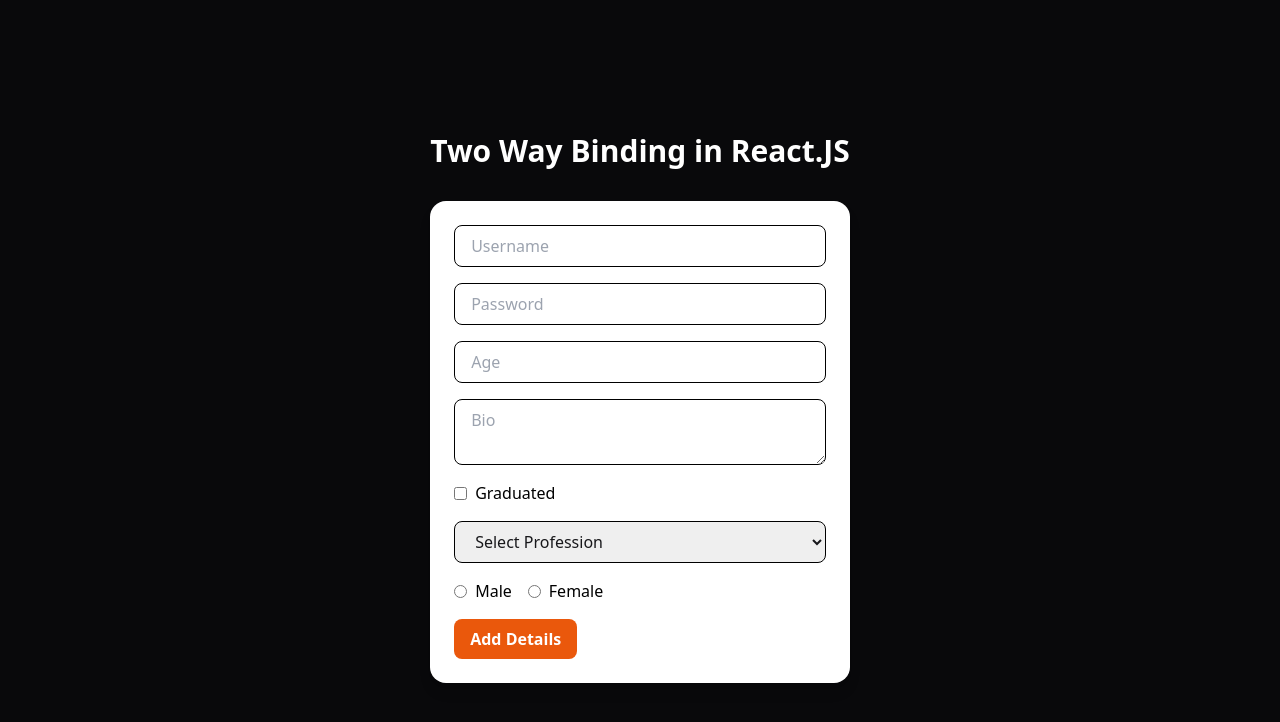
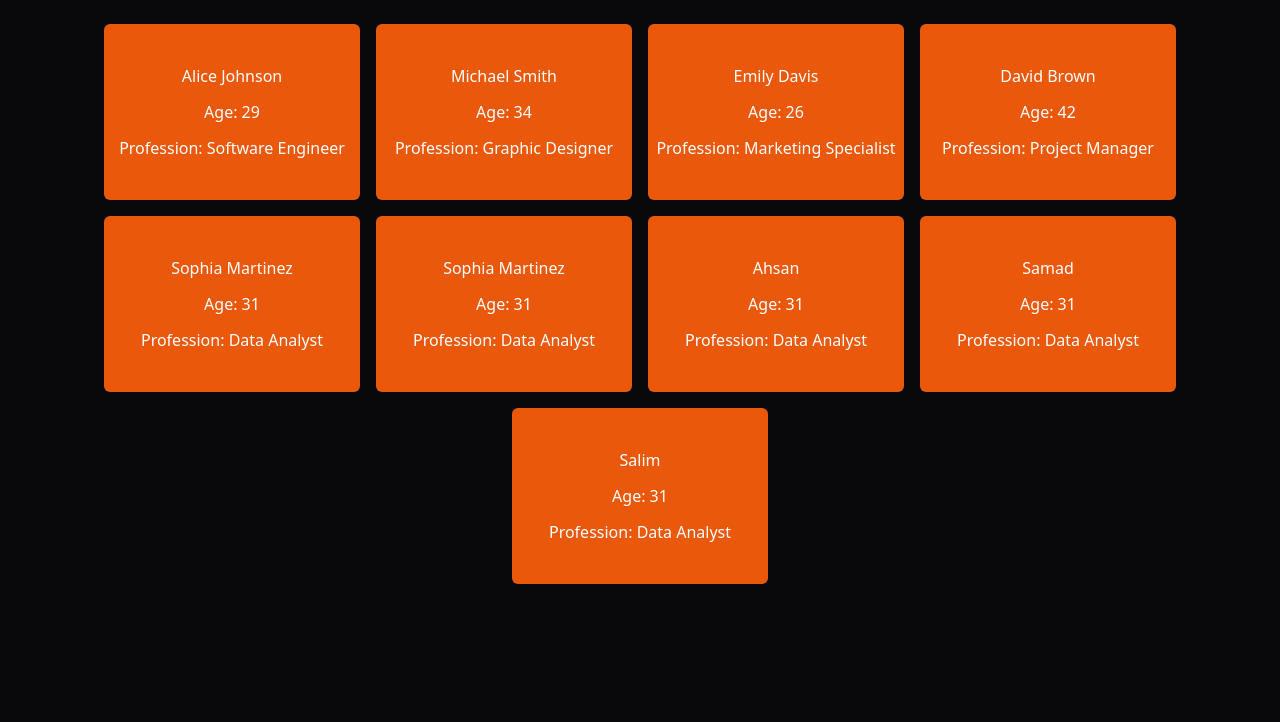
Before and after one commit to Samadali123/Reactjs--Topics, a React (Vite) app: page / in a window 1280 px wide. Shown: the top 722 px of the page. Built offline with nearby package versions, Linux system fonts and the light colour scheme.

Commit message:
Learn About Context Api

```diff
--- a/src/App.jsx
+++ b/src/App.jsx
@@ -1,4 +1,4 @@
-import React, { useState } from 'react'
+import React, { useContext, useState } from 'react'
 import Navbar from "./components/navbar"
 import Content from './components/content'
 import Footer from "./components/footer"
@@ -9,27 +9,36 @@
 import Updateobject from './components/updateobjects'
 import UpdateArrayofobjects from './components/updateArrayofobjects'
 import TwoWayBinding from './components/twoway'
+import Ref from "./components/ref"
+import Cards from './components/data'
 
 
 
 
 const App = () => {
+
   const  [age1, setage1] = useState(0);
   const  [age2, setage2] = useState(0);
   const  [age3, setage3] = useState(0);
   const  [age4, setage4] = useState(0);
   const  [age5, setage5] = useState(0);
+  let age = 15;
 
-  let age = 15;
 
 
 
   return (
     <>
      <div className='w-[100vw] h-screen overflow-x-hidden overflow-y-auto bg-zinc-950 text-white flex justify-center flex-wrap  p-6 '>
-      <TwoWayBinding/>
+
+     <Cards/>
+
+
+      {/* <Ref/> */}
+
+      {/* <TwoWayBinding/> */}
+
       {/* <UpdateArrayofobjects/> */}
-
 
       {/* <Updateobject/> */}
 
--- /dev/null
+++ b/src/components/data.jsx
@@ -0,0 +1,24 @@
+import React, { useContext } from 'react';
+import { UserContext } from '../contexts/usercontext';
+
+const Cards = () => {
+
+   const [users, setUsers] =  useContext(UserContext)
+
+  return (
+    <div className="app">
+      <div className="card-container w-full flex flex-wrap gap-4 justify-center px-6  ">
+
+        {users.map((user, index) => (
+          <div className="card  text-white flex items-center justify-center gap-3 flex-col bg-orange-600 rounded-md w-64  h-44 " key={index}>
+            <h2>{user.name}</h2>
+            <p>Age: {user.age}</p>
+            <p>Profession: {user.profession}</p>
+          </div>
+        ))}
+      </div>
+    </div>
+  );
+};
+
+export default Cards;
--- /dev/null
+++ b/src/components/ref.jsx
@@ -0,0 +1,35 @@
+import React, { useRef } from 'react'
+const ref = () => {
+   const inputref =  useRef(0);
+
+   let check = 0;
+   const setinput = ()=>{
+       if(check == 0){
+       inputref.current.style.backgroundColor = "blue";
+       inputref.current.style.fontSize = "20px";
+       check = 1;
+       }
+       else if(check == 1){
+        inputref.current.style.backgroundColor = "red";
+       inputref.current.style.fontSize = "15px";
+       check = 2;
+       }
+
+       else {
+        alert("Exceeds the limit of button...")
+       }
+
+
+
+   }
+
+  return (
+    <div className='mt-6'>
+       <h3>Use Ref in React.js</h3>
+       <input className='px-3 py-1 mt-4 rounded-md bg-orange-700 text-white' ref={inputref} type="text" placeholder='Enter your username' />
+       <button className='px-3 py-1 bg-gray-300 text-black rounded-lg ' onClick={setinput}>Edit Input</button>
+    </div>
+  )
+}
+
+export default ref
--- /dev/null
+++ b/src/contexts/usercontext.jsx
@@ -0,0 +1,68 @@
+import React, { createContext, useState } from 'react';
+
+// Corrected context name to match usage
+export const UserContext = createContext(null);
+
+// Renamed function to follow naming conventions
+const UserContextProvider = ({ children }) => {
+
+  // Initial state setup remains the same
+  const [users, setUsers] = useState([
+    {
+      "name": "Alice Johnson",
+      "age": 29,
+      "profession": "Software Engineer"
+    },
+    {
+      "name": "Michael Smith",
+      "age": 34,
+      "profession": "Graphic Designer"
+    },
+    {
+      "name": "Emily Davis",
+      "age": 26,
+      "profession": "Marketing Specialist"
+    },
+    {
+      "name": "David Brown",
+      "age": 42,
+      "profession": "Project Manager"
+    },
+    {
+      "name": "Sophia Martinez",
+      "age": 31,
+      "profession": "Data Analyst"
+    },
+    {
+        "name": "Sophia Martinez",
+        "age": 31,
+        "profession": "Data Analyst"
+      },
+      {
+        "name": "Ahsan",
+        "age": 31,
+        "profession": "Data Analyst"
+      },
+      {
+        "name": "Samad",
+        "age": 31,
+        "profession": "Data Analyst"
+      },
+      {
+        "name": "Salim",
+        "age": 31,
+        "profession": "Data Analyst"
+      }
+  ]);
+
+  // Corrected the provider to pass an object instead of an array
+  return (
+    <div>
+      <UserContext.Provider value={[users, setUsers]}>
+        {children}
+      </UserContext.Provider>
+    </div>
+  );
+};
+
+export default UserContextProvider;
--- a/src/main.jsx
+++ b/src/main.jsx
@@ -2,8 +2,12 @@
 import ReactDOM from 'react-dom/client'
 import App from './App.jsx'
 import './index.css'
+import UserContextProvider from './contexts/usercontext.jsx'
+
 
 
 ReactDOM.createRoot(document.getElementById('root')).render(
-    <App />
+    <UserContextProvider>
+        <App />
+    </UserContextProvider>
 )
```
